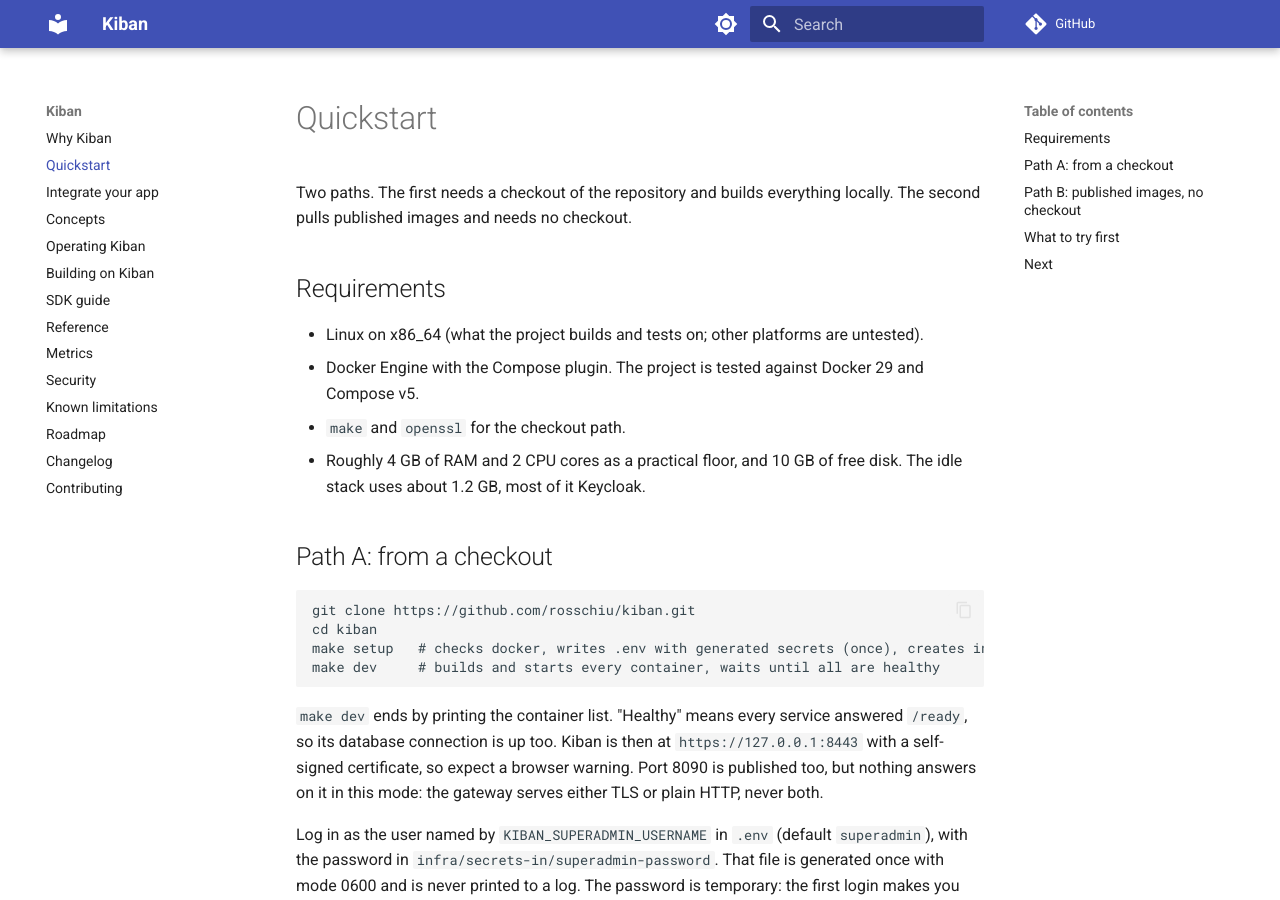
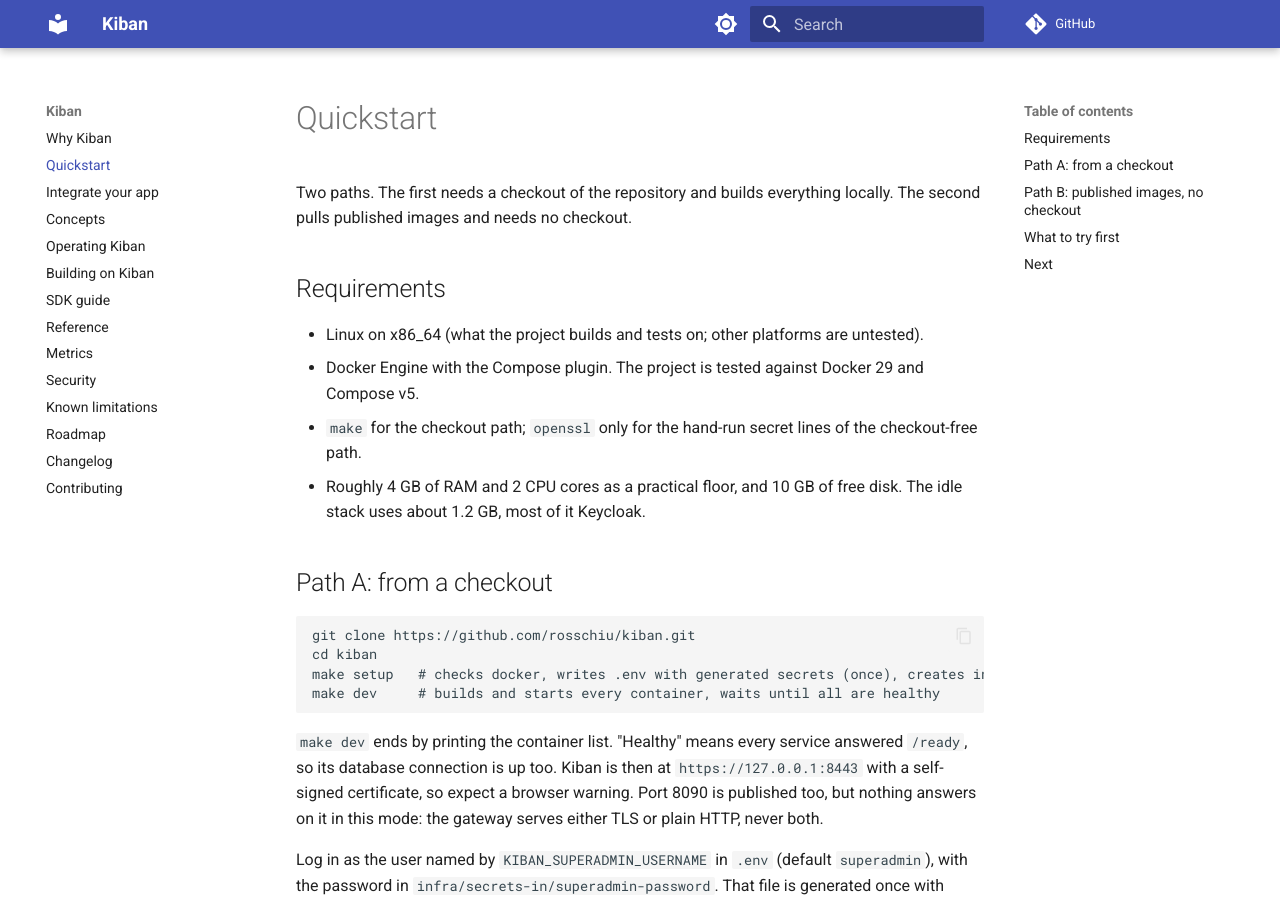
Before and after one commit to rosschiu/kiban, an MkDocs documentation site: the page built from docs/quickstart.md, in a window 1280 px wide and 900 px high. Built offline with MkDocs 1.6.1 and Material for MkDocs 9.7.7, drawn with Linux system fonts in a browser that asks for light colours; comment, search, counter and statistics services are not loaded; the version menu is left out.

Commit message:
fix(setup): generate secrets without openssl

```diff
--- a/docs/quickstart.md
+++ b/docs/quickstart.md
@@ -7,7 +7,7 @@
 
 - Linux on x86_64 (what the project builds and tests on; other platforms are untested).
 - Docker Engine with the Compose plugin. The project is tested against Docker 29 and Compose v5.
-- `make` and `openssl` for the checkout path.
+- `make` for the checkout path; `openssl` only for the hand-run secret lines of the checkout-free path.
 - Roughly 4 GB of RAM and 2 CPU cores as a practical floor, and 10 GB of free disk. The idle
   stack uses about 1.2 GB, most of it Keycloak.
 
```
Also changed, not shown: CHANGELOG.md (+2 -0 lines), README.md (+1 -1 lines), 2 other files.
